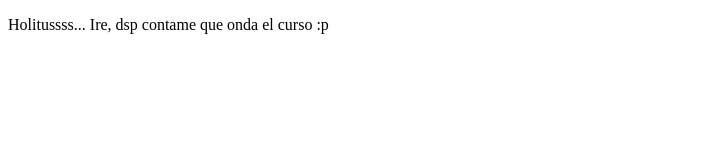
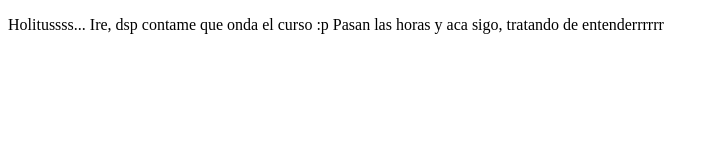
Before and after one commit to LucreCuadrado/proyectoDemoCursoPrework, a plain HTML site: page index.html in a window 1280 px wide. Shown: the whole page, without its empty margins (0-715 px from the left). Drawn offline with Linux system fonts and the light colour scheme.

Commit message:
agregue mas texto para ver que onda

```diff
--- a/index.html
+++ b/index.html
@@ -9,6 +9,8 @@
 <body>
 <p>
     Holitussss... Ire, dsp contame que onda el curso :p
+    Pasan las horas y aca sigo, tratando de entenderrrrrr
+
 </p>
 </body>
 </html>
```
